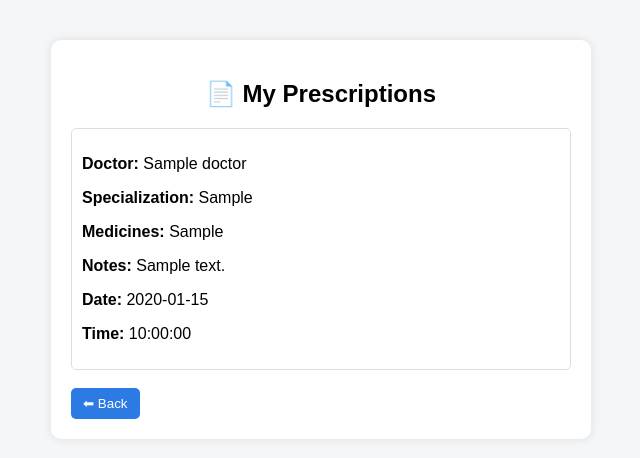
After one commit to dishasuvarna/django-myproject, a Django app: page /my-prescriptions/ in a window 1280 px wide. The commit adds this page. Shown: the top 458 px of the page, without its empty margins (319-959 px from the left). Run offline with Django 5.2, Linux system fonts and the light colour scheme; a user stored in the database is signed in; tables that the repository leaves empty hold one stand-in row (values such as "Sample post").

Commit message:
Added patient prescription system, doctor controls, QR scan improvements, and role-based authentication.

```diff
--- a/core/urls.py
+++ b/core/urls.py
@@ -7,6 +7,9 @@ urlpatterns = [
 
     # 👤 Patient
     path('patient-form/', patient_form, name='patient_form'),
+
+    # 👤 Patient view (THIS IS YOUR FIX)
+    path('my-prescriptions/', patient_prescriptions, name='patient_prescriptions'),
 
     # 👨‍⚕️ Doctor
     path('doctor-login/', doctor_login, name='doctor_login'),
@@ -22,4 +25,12 @@ urlpatterns = [
 
     # 📡 API
     path('get-patient/<str:patient_id>/', get_patient, name='get_patient'),
+
+    # 🚪 Logout
+    path('doctor-login/', doctor_login, name='doctor_login'),
+    path('logout/', logout_view, name='logout'),
+
+    # ✏️ Edit Patient
+    path('edit-patient/<str:patient_id>/', edit_patient, name='edit_patient'),
+
 ]
--- a/core/views.py
+++ b/core/views.py
@@ -200,7 +200,7 @@ def add_prescription(request, patient_id):
 
     return render(request, 'add_prescription.html', {'patient': patient})
 
-#View prescriptions for a patient
+# doctor View prescriptions
 
 
 @login_required
@@ -233,3 +233,60 @@ def get_patient(request, patient_id):
         "allergies": patient.allergies,
         "emergency_contact": patient.emergency_contact
     })
+
+#Doctor logout
+
+from django.contrib.auth import logout
+
+def logout_view(request):
+    role = None
+    if request.user.is_authenticated:
+        try:
+            role = request.user.profile.role
+        except:
+            pass
+
+    logout(request)
+
+    if role == 'doctor':
+        return redirect('doctor_login')
+    return redirect('login')
+
+#edit patient
+
+@login_required
+def edit_patient(request, patient_id):
+
+    profile = Profile.objects.get(user=request.user)
+    if profile.role != 'doctor':
+        return redirect('login')
+
+    patient = Patient.objects.get(patient_id=patient_id)
+
+    if request.method == "POST":
+
+        patient.is_bp = 'bp' in request.POST
+        patient.is_diabetes = 'diabetes' in request.POST
+        patient.is_hiv = 'hiv' in request.POST
+        patient.is_hepatitis = 'hepatitis' in request.POST
+        patient.is_pregnant = 'pregnant' in request.POST
+        patient.is_trauma = 'trauma' in request.POST
+
+        patient.save()
+
+        return redirect('doctor_dashboard')
+
+    return render(request, 'edit_patient.html', {'patient': patient})
+
+# patient can view their prescriptions
+
+@login_required
+def patient_prescriptions(request):
+
+    patient = Patient.objects.get(user=request.user)
+
+    prescriptions = Prescription.objects.filter(patient=patient)
+
+    return render(request, 'patient_prescriptions.html', {
+        'prescriptions': prescriptions
+    })
--- a/myproject/urls.py
+++ b/myproject/urls.py
@@ -6,7 +6,7 @@ from django.conf.urls.static import static
 
 
 def home(request):
-    return HttpResponse("Hospital Management System Running ✅")
+    return HttpResponse("Smart Emergency QR System Running ✅")
 
 
 urlpatterns = [
--- a/templates/add_prescription.html
+++ b/templates/add_prescription.html
@@ -6,14 +6,12 @@
 
 <body>
 
-<h2>Patient Registration</h2>
-
 <h2>Add Prescription</h2>
 
 <form method="POST">
 {% csrf_token %}
-<textarea name="medicines"></textarea><br>
-<textarea name="notes"></textarea><br>
+<textarea name="medicines" placeholder="Enter medicines"></textarea><br>
+<textarea name="notes" placeholder="Enter notes"></textarea><br>
 <button type="submit">Save</button>
 </form>
 
--- a/templates/doctor_login.html
+++ b/templates/doctor_login.html
@@ -58,7 +58,9 @@
 {% csrf_token %}
 
 <input name="username" placeholder="Enter Username" required>
+<input name="specialization" placeholder="Specialization" required>
 <input name="password" type="password" placeholder="Enter Password" required>
+
 
 <button type="submit">Login</button>
 
--- /dev/null
+++ b/templates/patient_prescriptions.html
@@ -0,0 +1,89 @@
+<!DOCTYPE html>
+<html>
+<head>
+    <title>My Prescriptions</title>
+
+    <style>
+        body {
+            font-family: Arial;
+            background-color: #f4f6f8;
+        }
+
+        .container {
+            width: 500px;
+            margin: 40px auto;
+            background: white;
+            padding: 20px;
+            border-radius: 10px;
+            box-shadow: 0px 0px 10px rgba(0,0,0,0.1);
+        }
+
+        h2 {
+            text-align: center;
+        }
+
+        .card {
+            border: 1px solid #ddd;
+            padding: 10px;
+            margin-top: 10px;
+            border-radius: 5px;
+        }
+
+        .empty {
+            text-align: center;
+            color: gray;
+        }
+
+        button {
+            padding: 8px 12px;
+            background-color: #2c7be5;
+            color: white;
+            border: none;
+            border-radius: 5px;
+            cursor: pointer;
+        }
+
+        button:hover {
+            background-color: #1a5edb;
+        }
+    </style>
+</head>
+
+<body>
+
+<div class="container">
+
+<h2>📄 My Prescriptions</h2>
+
+{% if prescriptions %}
+
+    {% for p in prescriptions %}
+        <div class="card">
+
+            <p><b>Doctor:</b> {{ p.doctor.name }}</p>
+            <p><b>Specialization:</b> {{ p.doctor.specialization }}</p>
+            <p><b>Medicines:</b> {{ p.medicines }}</p>
+            <p><b>Notes:</b> {{ p.notes }}</p>
+
+            <p><b>Date:</b> {{ p.created_at|date:"Y-m-d" }}</p>
+            <p><b>Time:</b> {{ p.created_at|time:"H:i:s" }}</p>
+
+        </div>
+    {% endfor %}
+
+{% else %}
+
+    <p class="empty">No prescriptions available</p>
+
+{% endif %}
+
+<br>
+
+<a href="/patient-form/">
+    <button>⬅ Back</button>
+</a>
+
+</div>
+
+</body>
+</html>
--- a/templates/view_prescriptions.html
+++ b/templates/view_prescriptions.html
@@ -3,6 +3,7 @@
 {% for p in prescriptions %}
     <hr>
     <p><b>Doctor:</b> {{ p.doctor.name }}</p>
+    <p><b>Specialization:</b> {{ p.doctor.specialization }}</p>
     <p><b>Medicines:</b> {{ p.medicines }}</p>
     <p><b>Notes:</b> {{ p.notes }}</p>
     <p><b>Date:</b> {{ p.created_at }}</p>
```
Also changed, not shown: templates/qr_page.html (+10 -0 lines).
